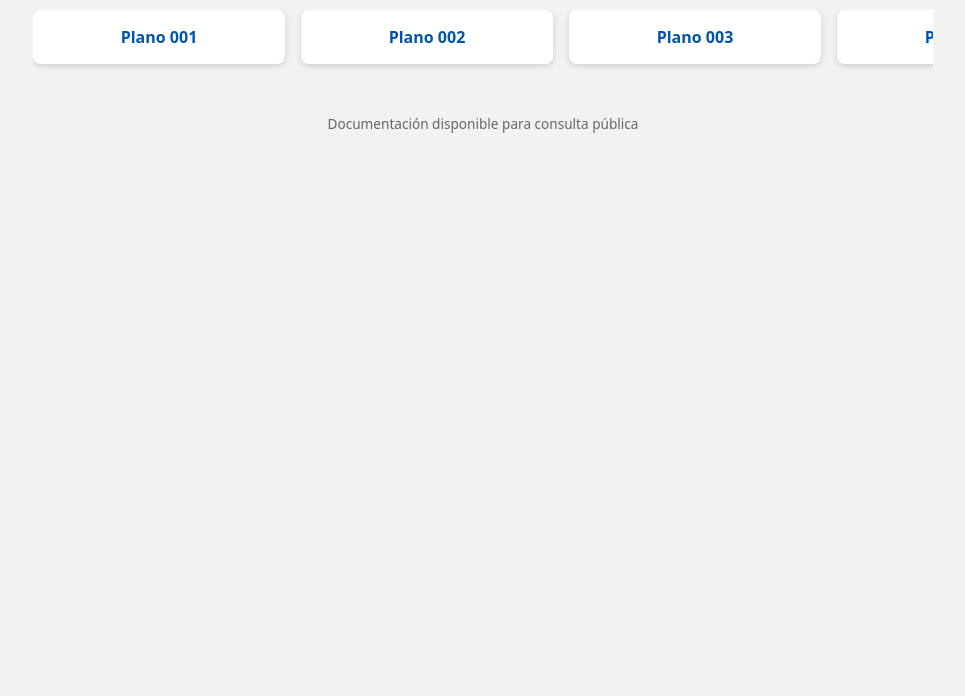
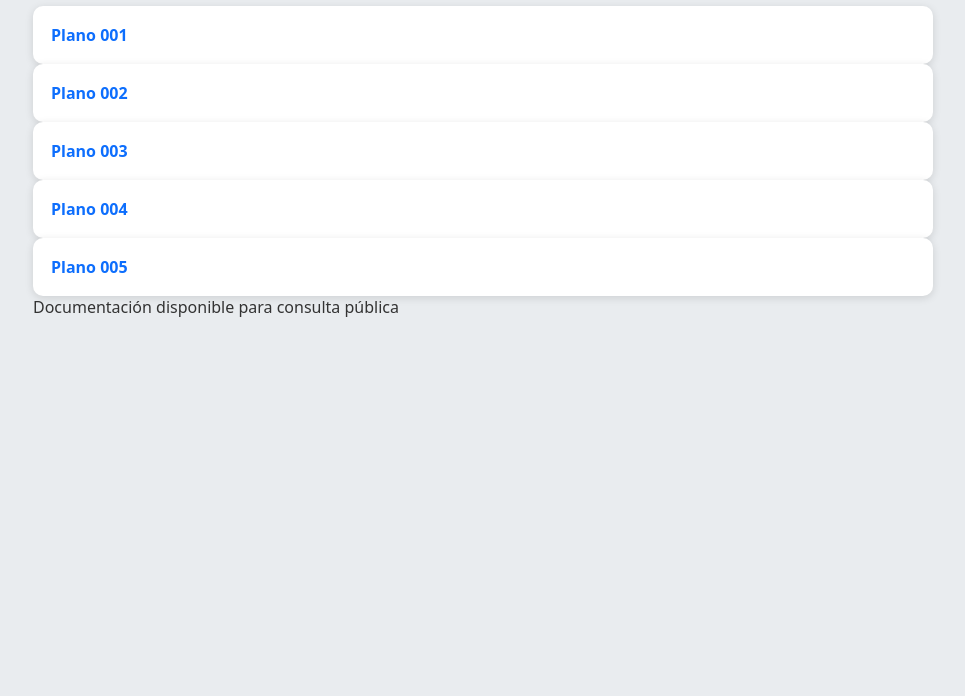
Before and after one commit to grmnrjml/obra-INTI, a plain HTML site: page index.html in a window 1280 px wide. Shown: the part 104-800 px from the top of the page, without its empty margins (157-1122 px from the left). Drawn offline with Linux system fonts and the light colour scheme.

Commit message:
Update style.css

```diff
--- a/style.css
+++ b/style.css
@@ -1,66 +1,75 @@
-/* Fondo general */
+:root {
+  --fondo: #e9ecef;
+  --tarjeta: #ffffff;
+  --titulo: #1c1c1c;
+  --acento: #0d6efd;
+  --texto: #333;
+}
+
 body {
   margin: 0;
-  font-family: system-ui, Arial, sans-serif;
-  background-color: #f2f2f2;
-  color: #222;
+  font-family: system-ui, -apple-system, BlinkMacSystemFont, sans-serif;
+  background-color: var(--fondo);
+  color: var(--texto);
 }
 
-/* Contenedor principal */
 .container {
   max-width: 900px;
   margin: 0 auto;
-  padding: 20px;
+  padding: 24px;
 }
 
-/* Título */
-h1 {
+header {
   text-align: center;
-  margin-bottom: 30px;
+  margin-bottom: 32px;
 }
 
-/* Carrusel */
+header h1 {
+  margin: 0;
+  font-size: 1.8rem;
+  color: var(--titulo);
+}
+
+header p {
+  margin-top: 8px;
+  font-size: 0.95rem;
+  color: #555;
+}
+``
 .carousel {
   display: flex;
   gap: 16px;
   overflow-x: auto;
-  padding-bottom: 10px;
+  padding-bottom: 12px;
 }
 
-/* Ocultar barra fea en algunos navegadores */
 .carousel::-webkit-scrollbar {
   height: 6px;
 }
 .carousel::-webkit-scrollbar-thumb {
   background: #bbb;
-  border-radius: 4px;
+  border-radius: 3px;
 }
 
-/* Tarjeta */
 .card {
-  min-width: 220px;
-  background: white;
-  border-radius: 8px;
-  padding: 16px;
-  box-shadow: 0 2px 6px rgba(0,0,0,0.15);
-  text-align: center;
+  min-width: 240px;
+  background-color: var(--tarjeta);
+  border-radius: 10px;
+  padding: 18px;
+  box-shadow: 0 2px 8px rgba(0,0,0,0.12);
+  display: flex;
+  flex-direction: column;
+  justify-content: space-between;
 }
 
-/* Link */
+.card h3 {
+  margin: 0 0 12px;
+  font-size: 1rem;
+}
+
 .card a {
+  margin-top: auto;
   text-decoration: none;
-  color: #0055aa;
+  color: var(--acento);
   font-weight: 600;
 }
-
-.card a:hover {
-  text-decoration: underline;
-}
-
-/* Nota */
-.footer {
-  margin-top: 40px;
-  font-size: 0.85em;
-  text-align: center;
-  color: #666;
-}
```
